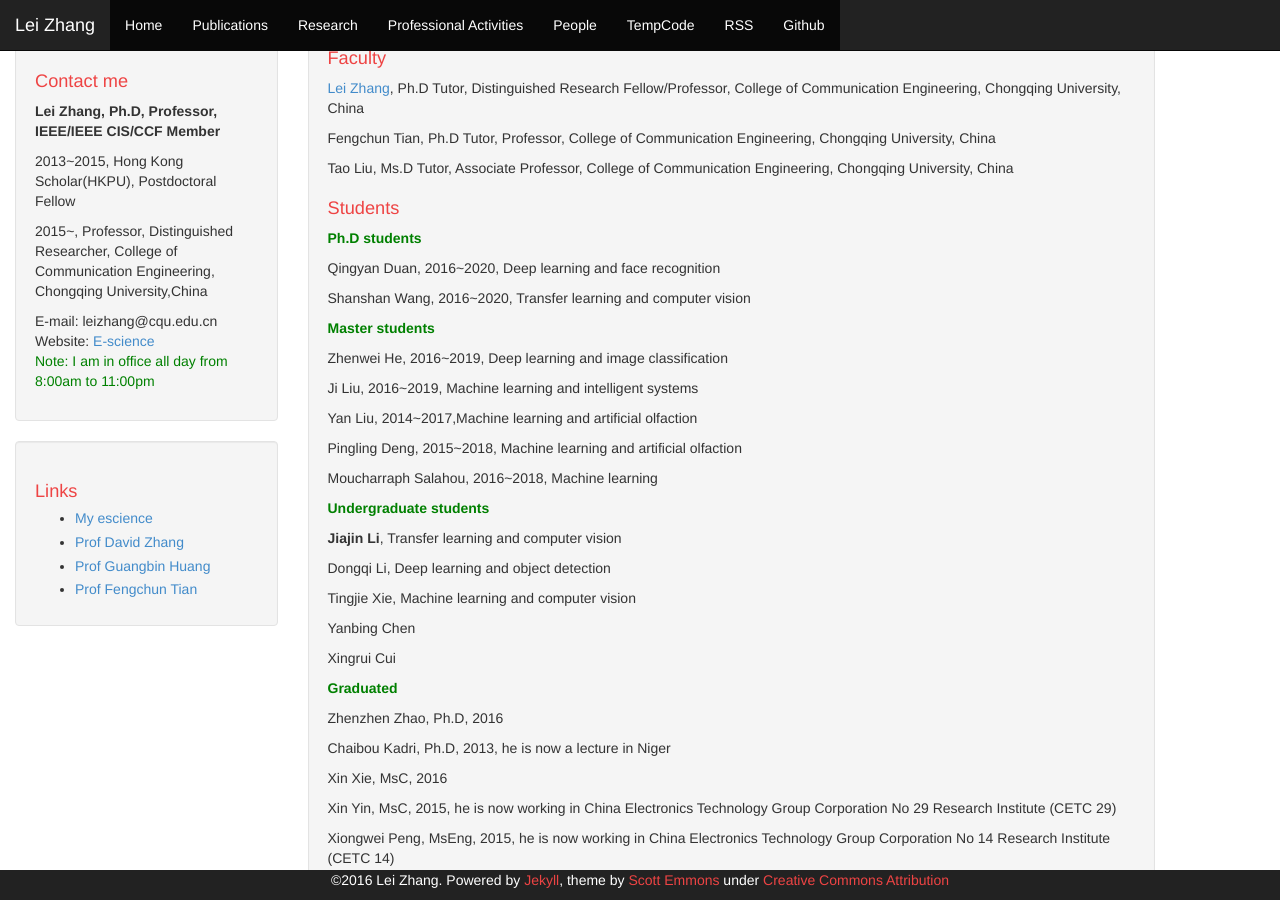
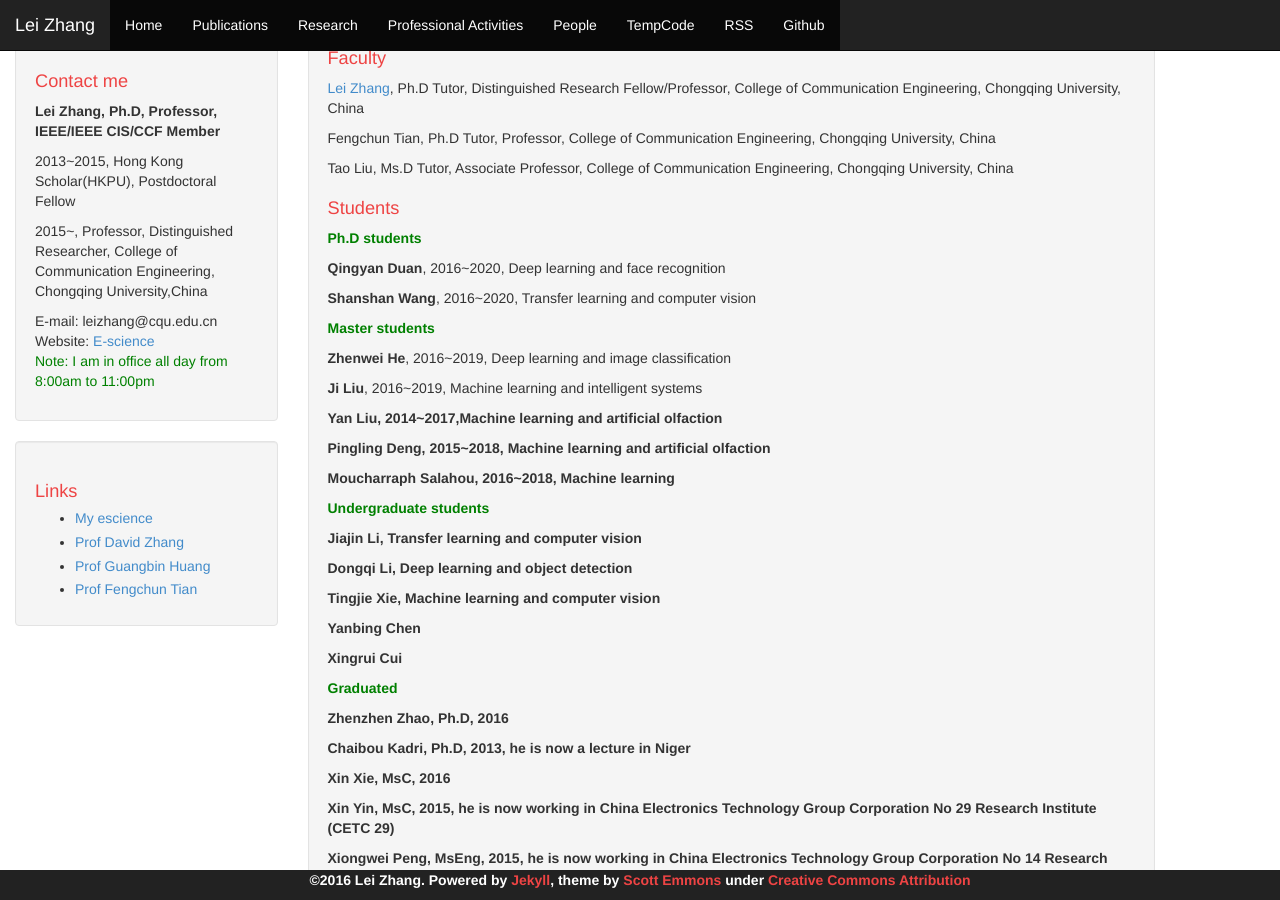
Before and after one commit to DrLeiZhang/website, a Jekyll site: the page built from people.html, in a window 1280 px wide and 900 px high, scrolled down 316 px. Built offline with Jekyll 4.4.1, drawn with Linux system fonts in a browser that asks for light colours; Markdown is read by kramdown in place of the engine named in the settings.

Commit message:
Update
Signed-off-by: leizhang@cqu.edu.cn <leizhang@cqu.edu.cn>

```diff
--- a/people.html
+++ b/people.html
@@ -20,20 +20,20 @@ layout: default
 
 <h1>Students</h1>
 <p style="color:green;"><h0><B>Ph.D students</B></h0></p>
-<p>Qingyan Duan, 2016~2020, Deep learning and face recognition
-<p>Shanshan Wang, 2016~2020, Transfer learning and computer vision
+<p><B>Qingyan Duan</B>, 2016~2020, Deep learning and face recognition
+<p><B>Shanshan Wang</B>, 2016~2020, Transfer learning and computer vision
 
 <p style="color:green;"><h0><B>Master students</B></h0></p>
-<p>Zhenwei He, 2016~2019, Deep learning and image classification</p>
-<p>Ji Liu, 2016~2019, Machine learning and intelligent systems</p>
-<p>Yan Liu, 2014~2017,Machine learning and artificial olfaction</p>
-<p>Pingling Deng, 2015~2018, Machine learning and artificial olfaction</p>
-<p>Moucharraph Salahou, 2016~2018, Machine learning</p>
+<p><B>Zhenwei He</B>, 2016~2019, Deep learning and image classification</p>
+<p><B>Ji Liu</B>, 2016~2019, Machine learning and intelligent systems</p>
+<p><B>Yan Liu<B>, 2014~2017,Machine learning and artificial olfaction</p>
+<p><B>Pingling Deng<B>, 2015~2018, Machine learning and artificial olfaction</p>
+<p><B>Moucharraph Salahou</B>, 2016~2018, Machine learning</p>
 
 <p style="color:green;"><h0><B>Undergraduate students</B></h0></p>
 <p><B>Jiajin Li</B>, Transfer learning and computer vision</p>
-<p>Dongqi Li, Deep learning and object detection</p>
-<p>Tingjie Xie, Machine learning and computer vision</p>
+<p><B>Dongqi Li</B>, Deep learning and object detection</p>
+<p><B>Tingjie Xie</B>, Machine learning and computer vision</p>
 <p>Yanbing Chen</p>
 <p>Xingrui Cui</p>
 
```
